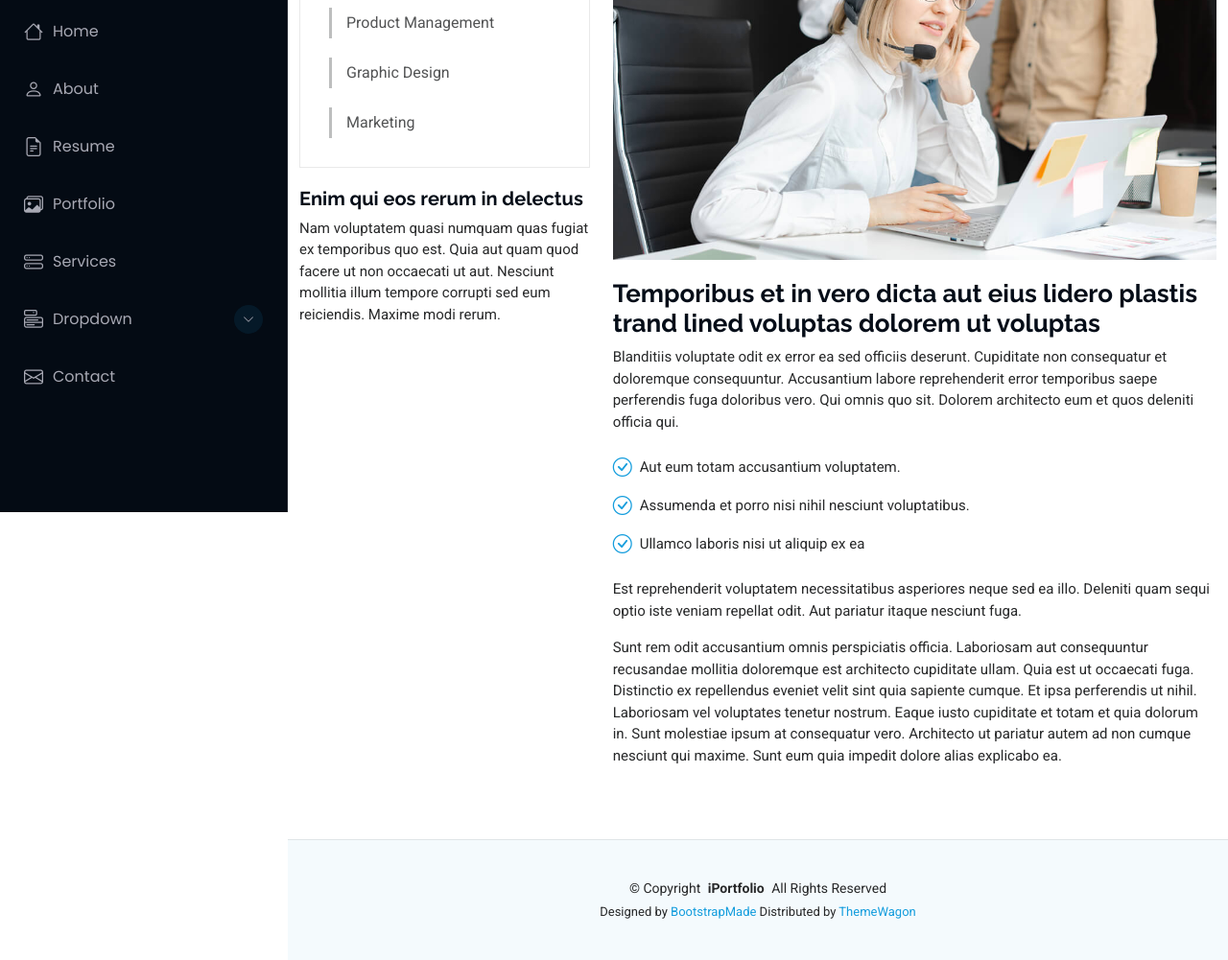
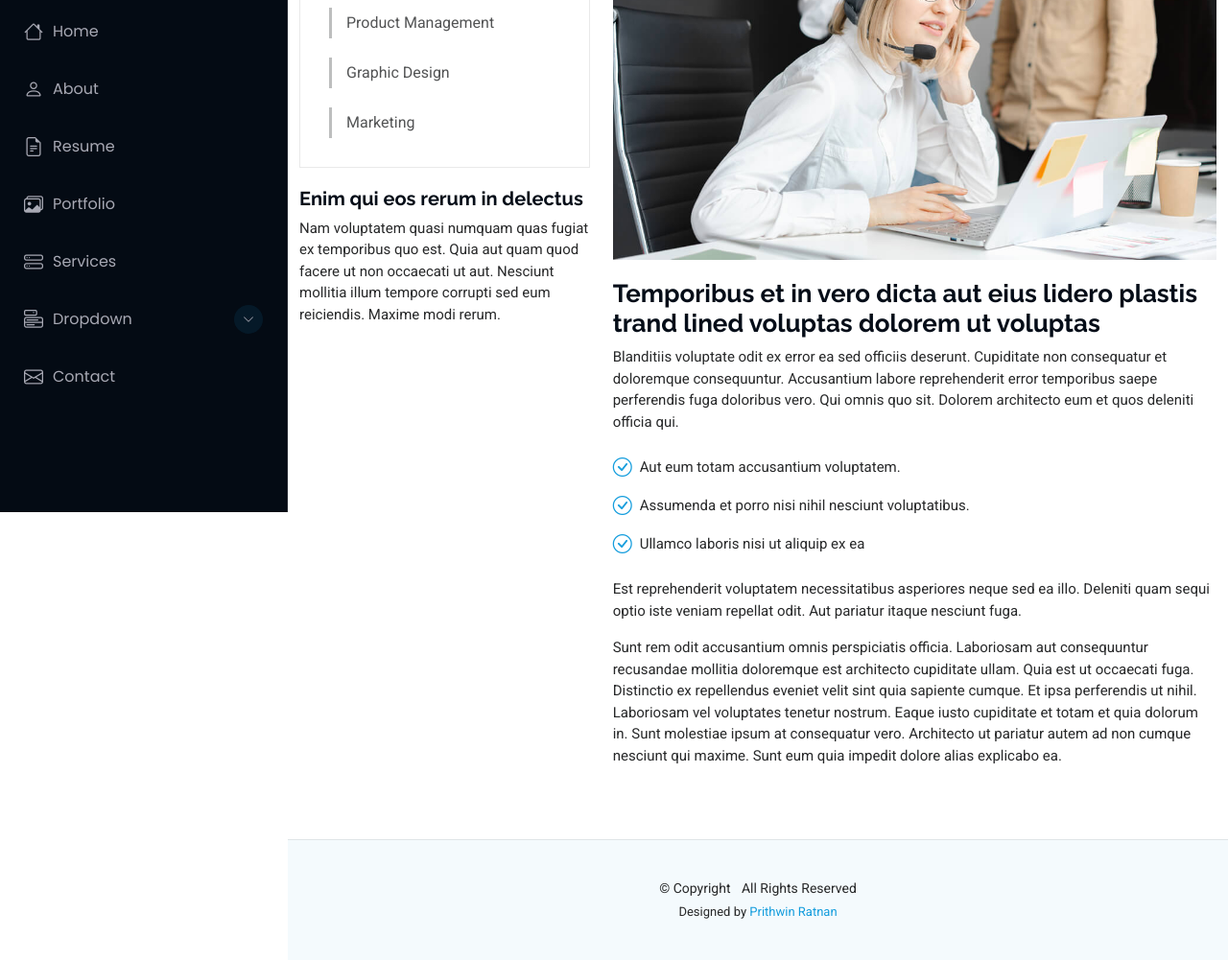
Before and after one commit to Prithwin55/Portfolio, a plain HTML site: page service-details.html in a window 1280 px wide. Shown: the part 266-1267 px from the top of the page at 96% size. Drawn offline with Linux system fonts and the light colour scheme.

Commit message:
Update service-details.html

```diff
--- a/service-details.html
+++ b/service-details.html
@@ -27,13 +27,6 @@
   <!-- Main CSS File -->
   <link href="assets/css/main.css" rel="stylesheet">
 
-  <!-- =======================================================
-  * Template Name: iPortfolio
-  * Template URL: https://bootstrapmade.com/iportfolio-bootstrap-portfolio-websites-template/
-  * Updated: Jun 29 2024 with Bootstrap v5.3.3
-  * Author: BootstrapMade.com
-  * License: https://bootstrapmade.com/license/
-  ======================================================== -->
 </head>
 
 <body class="service-details-page">
@@ -155,14 +148,11 @@
 
     <div class="container">
       <div class="copyright text-center ">
-        <p>© <span>Copyright</span> <strong class="px-1 sitename">iPortfolio</strong> <span>All Rights Reserved</span></p>
+        <p>© <span>Copyright</span> <strong class="px-1 sitename"></strong> <span>All Rights Reserved</span></p>
       </div>
       <div class="credits">
-        <!-- All the links in the footer should remain intact. -->
-        <!-- You can delete the links only if you've purchased the pro version. -->
-        <!-- Licensing information: https://bootstrapmade.com/license/ -->
-        <!-- Purchase the pro version with working PHP/AJAX contact form: [buy-url] -->
-        Designed by <a href="https://bootstrapmade.com/">BootstrapMade</a> Distributed by <a href="https://themewagon.com">ThemeWagon</a>
+
+        Designed by <a href="#">Prithwin Ratnan</a>
       </div>
     </div>
 
```
